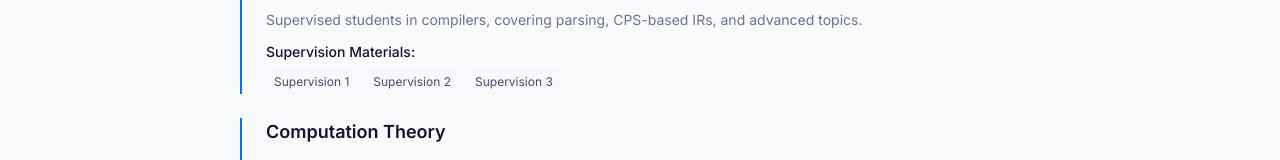
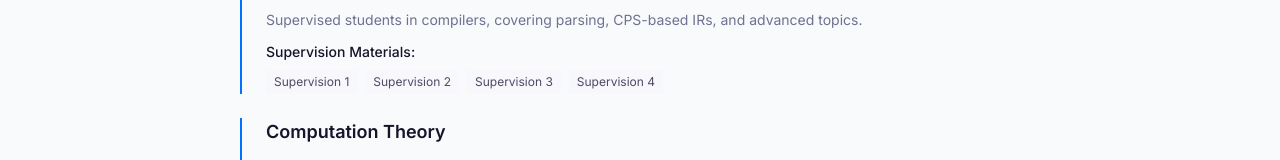
Before and after one commit to johnyob/ajo41.dev, a Next.js app: page /teaching in a window 1280 px wide. Shown: the part 536-696 px from the top of the page. Built offline with nearby package versions, Linux system fonts and the light colour scheme.

Commit message:
feat: compilers supo4 sheet

```diff
--- a/src/app/teaching/page.tsx
+++ b/src/app/teaching/page.tsx
@@ -60,6 +60,7 @@ export default function Teaching() {
                 { title: "Supervision 1", pdf: "/teaching/compilers/supo1.pdf" },
                 { title: "Supervision 2", pdf: "/teaching/compilers/supo2.pdf" },
                 { title: "Supervision 3", pdf: "/teaching/compilers/supo3.pdf" },
+                { title: "Supervision 4", pdf: "/teaching/compilers/supo4.pdf" },
               ]}
             />
 
```
Also changed, not shown: 1 other file (tests, documents, lock files or other folders).
